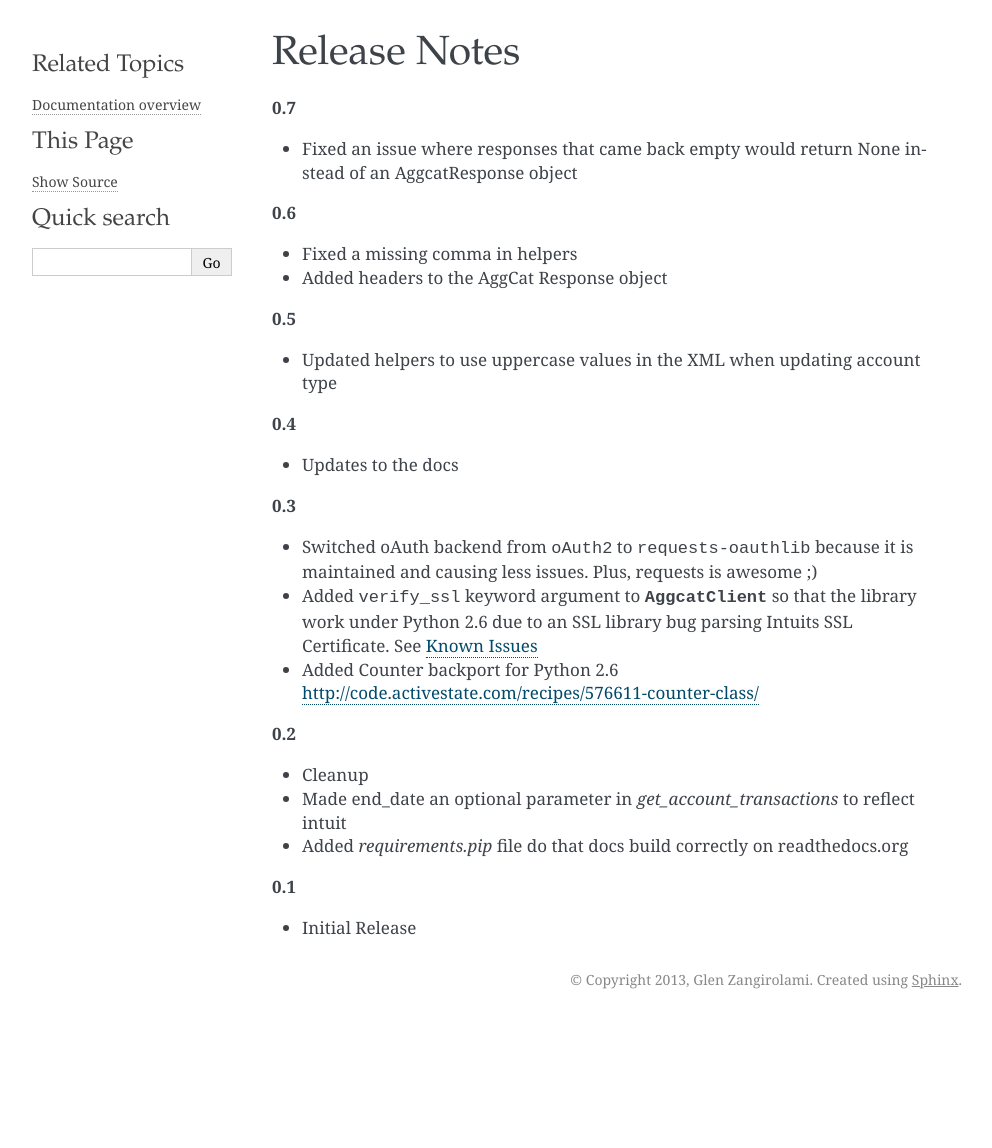
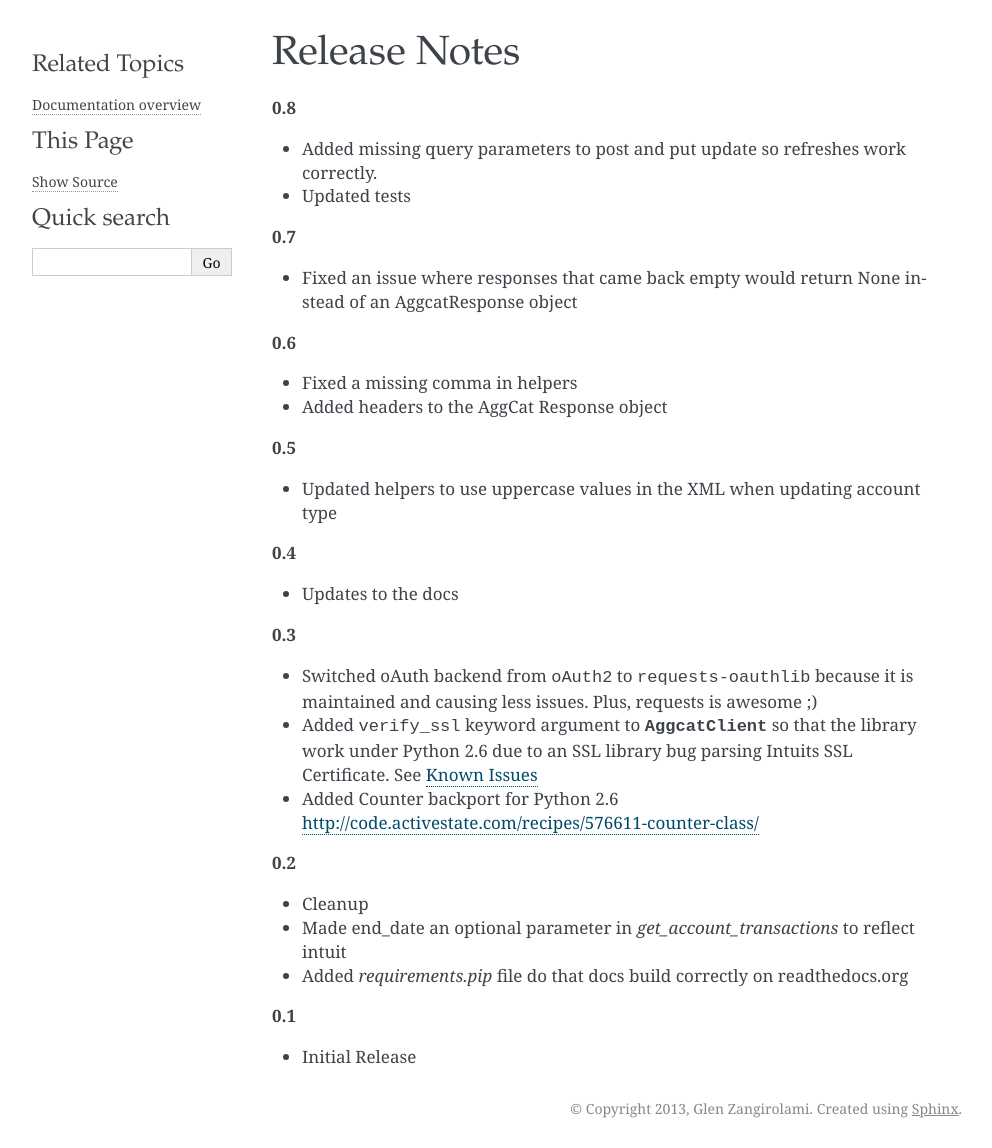
Before and after one commit to glenbot/python-aggcat, a Sphinx documentation site: the page built from aggcat/docs/source/release_notes.rst, in a window 1280 px wide. Shown: the whole page, without its empty margins (148-1140 px from the left). Built offline with Sphinx 7.4.7, drawn with Linux system fonts in a browser that asks for light colours; before the commit the page ends 1019 px from its top, so only the background shows below that.

Commit message:
Bumped to version 0.8

```diff
--- a/aggcat/docs/source/conf.py
+++ b/aggcat/docs/source/conf.py
@@ -49,9 +49,9 @@ copyright = u'2013, Glen Zangirolami'
 # built documents.
 #
 # The short X.Y version.
-version = '0.7'
+version = '0.8'
 # The full version, including alpha/beta/rc tags.
-release = '0.7'
+release = '0.8'
 
 # The language for content autogenerated by Sphinx. Refer to documentation
 # for a list of supported languages.
--- a/aggcat/docs/source/release_notes.rst
+++ b/aggcat/docs/source/release_notes.rst
@@ -1,5 +1,10 @@
 Release Notes
 -------------
+
+**0.8**
+
+* Added missing query parameters to post and put update so refreshes work correctly.
+* Updated tests
 
 **0.7**
 
--- a/setup.py
+++ b/setup.py
@@ -12,7 +12,7 @@ Python client for Intuit Customer Account Data APIs
 `See full documentation for quickstart <https://aggcat.readthedocs.org/en/latest/>`_
 """
 from distutils.core import setup
-__version__ = "0.7"
+__version__ = "0.8"
 
 
 setup(
```
